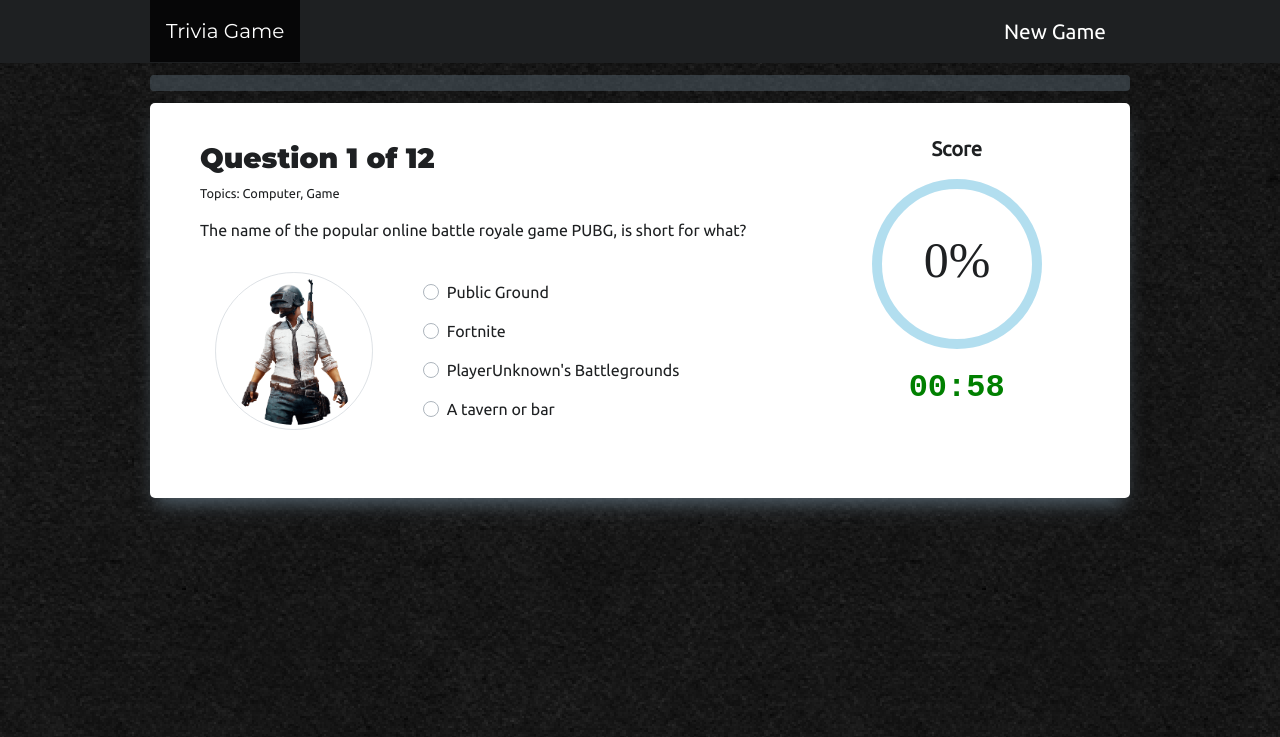
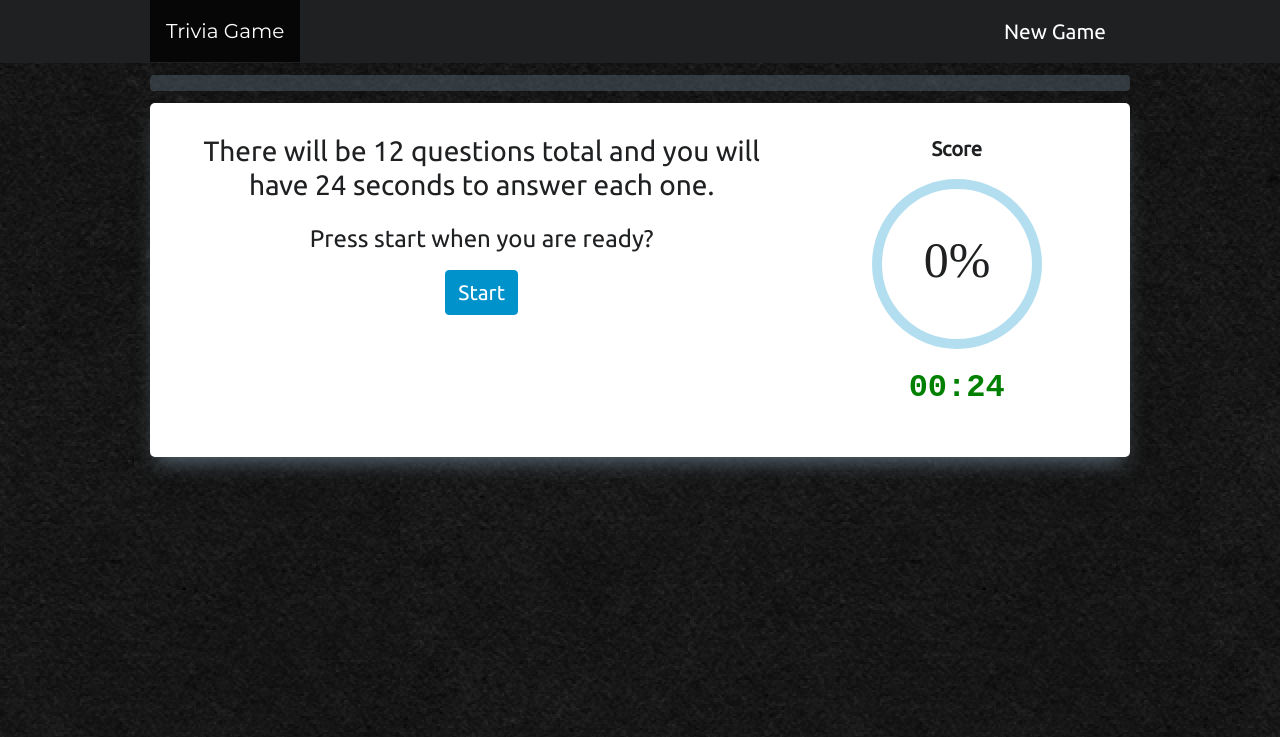
Before and after one commit to ccollins1544/TriviaGame, a plain HTML site: page index.html in a window 1280 px wide. Both pictures are taken after a click on the link "New Game". Shown: the top 737 px of the page. Drawn offline with nearby package versions, Linux system fonts and the light colour scheme.

Commit message:
Added showReadyScreen to be displayed before starting the quiz

```diff
--- a/assets/css/style.css
+++ b/assets/css/style.css
@@ -19,6 +19,9 @@
 
 3.0 MAIN LAYOUT INFO
   3.1 Game Layout - Questions and Answers
+  3.2 Game Controls
+  3.3 Game Timer and Progress
+  3.4 Game Alerts
 
 4.0 FOOTER
   4.1 Footer Links and Credits
@@ -118,7 +121,8 @@ section.section-block {
   max-width: 980px;
   text-align: center;
   /* color: var(--body-background); */
-  background-color: #fff; /* rgba(0, 0, 0, 0.5); */
+  background-color: #fff;
+  /* rgba(0, 0, 0, 0.5); */
 }
 
 li {
@@ -271,7 +275,7 @@ hr {
   background-color: rgba(82, 97, 107, 0.5);
 }
 
-#correct_answer{
+#correct_answer {
   color: var(--right-answer-color) !important;
 }
 
@@ -283,7 +287,6 @@ hr {
 .wrong-answer {
   color: var(--wrong-answer-color) !important;
 }
-
 
 .show_question {
   cursor: pointer;
@@ -303,6 +306,21 @@ hr {
   border: none;
 }
 
+.btn-primary {
+  margin-bottom: 0.7rem;
+  font-size: 1.3em;
+  color: #fff;
+  border-color: var(--accent-text);
+  background-color: var(--accent-text);
+}
+
+.btn-primary:hover {
+  border-color: var(--button-background);
+  background-color: var(--button-background);
+}
+
+/* 3.2 Game Controls
+/*------------------------------------------------------*/
 .quiz_controls .far {
   color: var(--primary-menu-background);
   cursor: pointer;
@@ -312,6 +330,12 @@ hr {
   color: var(--body-text);
 }
 
+.fa-question-circle:hover::after {
+  content: "SUBMIT",
+}
+
+/* 3.3 Game Timer and Progress
+/*------------------------------------------------------*/
 #display_timer {
   font-family: monospace;
   font-size: 32px;
@@ -324,7 +348,7 @@ hr {
   /* background: black; */
 }
 
-#display_timer.loading_next{
+#display_timer.loading_next {
   color: var(--accent-text);
 }
 
@@ -333,11 +357,8 @@ hr {
   font-weight: bold;
 }
 
-.fa-question-circle:hover::after {
-  content: "SUBMIT",
-}
-
-/* ALERTS */
+/* 3.4 Game Alerts
+/*------------------------------------------------------*/
 .alert {
   margin-bottom: 0px;
 }
--- a/assets/javascript/app.js
+++ b/assets/javascript/app.js
@@ -9,34 +9,37 @@
  * ===============[ TABLE OF CONTENTS ]===============
  * 0. Globals
  * 1. Functions
- *   1.1 generateRandomNumber
- *   1.2 shuffle_array
- *   1.3 runEffect
- *   1.4 createQuestion
+ *   1.1 generateRandomNumber()
+ *   1.2 shuffle_array()
+ *   1.3 runEffect()
+ *   1.4 createQuestion()
  *     1.4.1 ANSWER IMAGE
  *     1.4.2 POSSIBLE ANSWERS
  *     1.4.3 See if question has already been graded
  *     1.4.4 COMBINED Answer Image with Possible Answers
  *     1.4.5 COMBINED Answer Block with the question
- *     1.4.6 Start Countdown Timer
+ *     1.4.6 Add Game Controls if question was already graded
+ *     1.4.7 Start Countdown Timer
  *
- *   1.5 checkAnswer
+ *   1.5 checkAnswer()
  *     1.5.1 Fetch Submitted Answer
  *     1.5.2 See if the answer is right
  *     1.5.3 Save Results weather it was right or wrong.
  *     1.5.4 Update HTML to reflect right and wrong answers
  *     1.5.5 Calculate the score so far
- *     1.5.6 Display Game Alert and Update Game Controls
+ *     1.5.6 Update PROGRESS BARS
+ *     1.5.7 Display Game Alert and Update Game Controls
  *
- *   1.6 nextQuestion
- *   1.7 previousQuestion
- *   1.8 newGame
+ *   1.6 nextQuestion()
+ *   1.7 previousQuestion()
+ *   1.8 newGame()
  *     1.8.1 Reset Globals
- *     1.8.2 Generate First question
+ *     1.8.2 Show Ready Screen
  *     1.8.3 Set Quiz Progress to 0%
  *     1.8.4 Reset Progress Bars and game alerts
  *
- *   1.9 gameAlert
+ *   1.9 gameAlert()
+ *   1.10 showReadyScreen()
  *
  * 2. Timer Object
  *   2.1 reset
@@ -48,19 +51,22 @@
  *   2.7 timeConverter
  *
  * 3. Document Ready
- *   3.1 Generate the first question
+ *   3.1 Show Ready Screen
  *   3.2 Make so only one question can be selected.
  *   3.3 Set Quiz Progress to 0%
  *   3.4 Set Up Clickable elements
- *
- * @todo
- * -Add slide before game STARTS showing [start] button.
+ *     3.4.1 #check_answer click function
+ *     3.4.2 #next_question click function
+ *     3.4.3 #previous_question click function
+ *     3.4.4 .show_question click function
+ *     3.4.5 #start-btn click function
+ *     3.4.6 #new-game click function
  *****************************************************/
 /* ===============[ 0. GLOBALS ]======================*/
 var SCORE = new Array(QUESTIONS.length);             // Empty array of booleans representing right/wrong answers to the questions.
 var SUBMITTED_ANSWERS = new Array(QUESTIONS.length); // Empty array of integers representing answers index.
 var QUIZ_PROGRESS = $('.loader');
-var TIMER_SECONDS = 60;
+var TIMER_SECONDS = 24;
 
 /* ===============[ 1. FUNCTIONS ]====================*/
 /**
@@ -109,7 +115,7 @@ function runEffect(element, duration_seconds=2, selectedEffect="pulsate") {
   element.effect( selectedEffect, options, ( (duration_seconds * 1000)/4 ), setTimeout(function(){
     element.removeAttr( "style" ).hide().fadeIn();
   }, duration_seconds * 1000));
-}; // END runEffect()
+} // END runEffect()
 
 /**
  * 1.4 createQuestion
@@ -207,7 +213,7 @@ var createQuestion = function(Q,A,questionNumber){
   question.prepend(q_counter);
   question.append(answer_block);
 
-  // Add Game Controls if question was already graded
+  // 1.4.6 Add Game Controls if question was already graded
   if(SCORE[questionNumber-1] !== undefined){
     var next_question_element = $("<i>").addClass("far fa-arrow-alt-circle-right fa-4x").attr("id","next_question").attr("title","Next Question");
     var previous_question_element = $("<i>").addClass("far fa-arrow-alt-circle-left fa-4x").attr("id","previous_question").attr("title","Previous Question");
@@ -240,13 +246,13 @@ var createQuestion = function(Q,A,questionNumber){
     $(".quiz_controls .next_question").empty();
     $(".quiz_controls .previous_question").empty();
 
-    // 1.4.6 Start Countdown Timer
+    // 1.4.7 Start Countdown Timer
     Timer.reset();
     Timer.startCountDown();
   }
 
   return question;
-};
+} // END createQuestion()
 
 /**
  * 1.5 checkAnswer
@@ -330,7 +336,7 @@ function checkAnswer(){
   var total_score = (right_answers/filtered_score.length)*100;
   total_score = total_score.toFixed(0);
 
-  // Update PROGRESS BARS
+  // 1.5.6 Update PROGRESS BARS
   var right_score = ((right_answers/SCORE.length)*100).toFixed(0) + "%";
   var wrong_score = ((wrong_answers/SCORE.length)*100).toFixed(0) + "%";
   $("#game_progress .bg-success").html(right_score + " right");
@@ -338,7 +344,7 @@ function checkAnswer(){
   $("#game_progress .bg-danger").html(wrong_score + " wrong");
   $("#game_progress .bg-danger").animate({width: wrong_score},"slow");
 
-  // 1.5.6 Display Game Alert and Update Game Controls
+  // 1.5.7 Display Game Alert and Update Game Controls
   var check_answer_element = $("<i>").addClass("far fa-question-circle fa-4x").attr("id","check_answer").attr("title","Submit Answer");
   var next_question_element = $("<i>").addClass("far fa-arrow-alt-circle-right fa-4x").attr("id","next_question").attr("title","Next Question");
   var previous_question_element = "";
@@ -408,7 +414,7 @@ function nextQuestion(){
   var q = createQuestion(QUESTIONS[next_question_index], ANSWERS, question_number);
   $(".question_answers").empty();
   $(".question_answers").append(q);
-}
+} // END nextQuestion()
 
 /**
  * 1.7 previousQuestion
@@ -423,7 +429,7 @@ function previousQuestion(){
   var q = createQuestion(QUESTIONS[previous_question_index],ANSWERS,question_number);
   $(".question_answers").empty();
   $(".question_answers").append(q);
-}
+} // END previousQuestion()
 
 /**
  * 1.8 newGame
@@ -433,11 +439,8 @@ function newGame(){
   SCORE = new Array(QUESTIONS.length);
   SUBMITTED_ANSWERS = new Array(QUESTIONS.length);
 
-  // 1.8.2 Generate the first question
-  QUESTIONS = shuffle_array(QUESTIONS); // Make sure to only shuffle this ONCE
-  var q = createQuestion(QUESTIONS[0],ANSWERS,1);
-  $(".question_answers").empty();
-  $(".question_answers").append(q);
+  // 1.8.2 Show Ready Screen
+  showReadyScreen();
 
   /**
    * 1.8.3 Set Quiz Progress to 0%
@@ -465,7 +468,9 @@ function newGame(){
   $("#game_progress .bg-danger").html("");
   $("#game_progress .bg-danger").css("width",0);
   gameAlert();
-}
+  Timer.stop();
+  Timer.reset();
+} // END newGame()
 
 /**
  * 1.9 gameAlert()
@@ -504,7 +509,28 @@ function gameAlert(message="", addThisClass="info"){
   alertElement.html(message);
   $("#main-section .first-row").html(alertElement);
   return;
-}
+} // END gameAlert()
+
+/**
+ * 1.10 showReadyScreen
+ */
+function showReadyScreen(){
+  // Clear Screen
+  $("#display_timer").hide();
+  $(".loader").hide();
+  $("#check_answer").hide();
+  $(".question_answers").empty();
+
+  // Display ready button
+  var ready_text = $("<p>");
+  ready_text.append($("<span>").addClass("h3").text("There will be "+ QUESTIONS.length + " questions total and you will have " + TIMER_SECONDS + " seconds to answer each one."));
+  ready_text.append($("<br>"));
+  ready_text.append($("<br>"));
+  ready_text.append($("<span>").addClass("h4").text("Press start when you are ready?"));
+
+  var ready_button = $("<button>").attr("type","button").addClass("btn btn-primary").attr("id","start-btn").text("Start");
+  $(".question_answers").append(ready_text, ready_button);
+} // END showReadyScreen
 
 /* ===============[ 2. Timer Object ]====================*/
 var Timer = {
@@ -621,10 +647,8 @@ var Timer = {
  * it's the shorthand version of document ready.
  *********************************************************/
 $(function(){
-  // 3.1 Generate the first question
-  QUESTIONS = shuffle_array(QUESTIONS); // Make sure to only shuffle this ONCE
-  var q = createQuestion(QUESTIONS[0],ANSWERS,1);
-  $(".question_answers").append(q);
+  // 3.1 Show Ready Screen
+  showReadyScreen();
 
   /**
    * 3.2 Make so only one question can be selected.
@@ -667,18 +691,22 @@ $(function(){
   });
 
   // 3.4 Set Up Clickable elements
+  // 3.4.1 #check_answer click function
   $('.quiz_controls').on('click', '#check_answer', function() {
     checkAnswer();
   });
 
+  // 3.4.2 #next_question click function
   $('.quiz_controls').on('click', '#next_question', function() {
     nextQuestion();
   });
 
+  // 3.4.3 #previous_question click function
   $('.quiz_controls').on('click', '#previous_question', function() {
     previousQuestion();
   });
 
+  // 3.4.4 .show_question click function
   $('.score').on('click', '.show_question', function() {
     var question_to_load = parseInt($(this).data("q"));
     var q = createQuestion(QUESTIONS[question_to_load-1],ANSWERS,question_to_load);
@@ -686,6 +714,17 @@ $(function(){
     $(".question_answers").append(q);
   });
 
+  // 3.4.5 #start-btn click function
+  $('.question_answers').on('click','#start-btn', function(){
+    // Create First Question when #start-btn is clicked
+    QUESTIONS = shuffle_array(QUESTIONS); // Make sure to only shuffle this ONCE
+
+    var q = createQuestion(QUESTIONS[0],ANSWERS,1);
+    $(".question_answers").empty();
+    $(".question_answers").append(q);
+  });
+
+  // 3.4.6 #new-game click function
   $("#new-game").click(function(e){
     e.preventDefault();
     newGame();
```
Also changed, not shown: index.html (+3 -1 lines).
